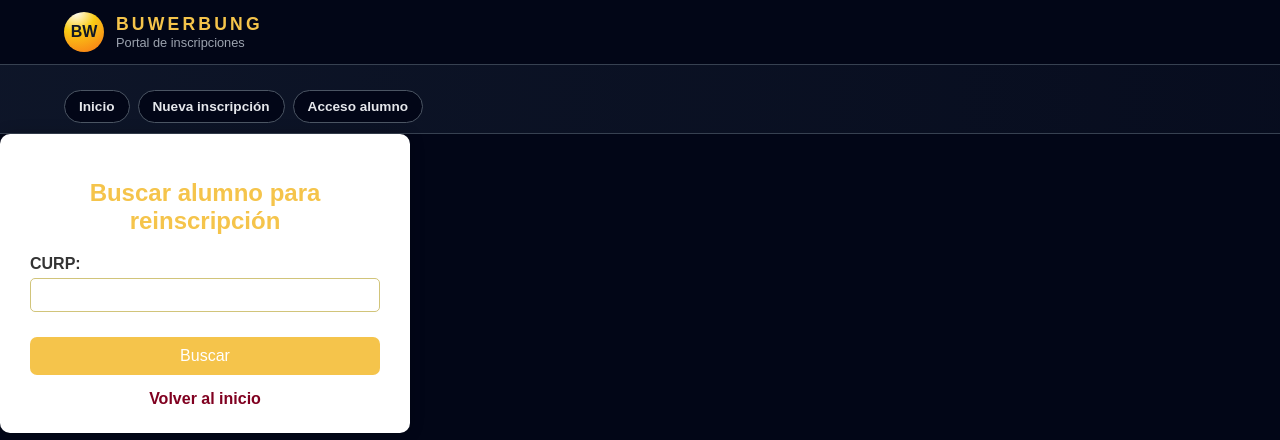
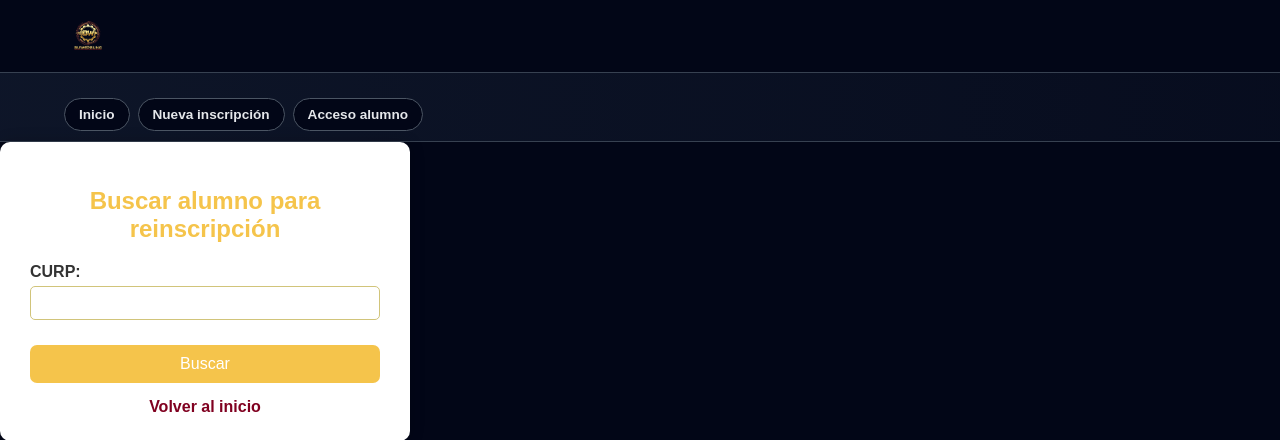
Before and after one commit to gerardotuz/prototipos, a Flask app: template templates/buscar_reinscripcion.html in a window 1280 px wide. Shown: the top 440 px of the page. Run offline with Flask 3, Linux system fonts and the light colour scheme; the template is opened without the code that fills it, so the values that code supplies are empty.

Commit message:
Update header to use logo image instead of text
Replaced logo text with an image in the header.

```diff
--- a/templates/buscar_reinscripcion.html
+++ b/templates/buscar_reinscripcion.html
@@ -6,13 +6,12 @@
     <link rel="stylesheet" href="{{ url_for('static', filename='estilos.css') }}">
 </head>
 <body>
-  <header style="background:#020617;border-bottom:1px solid #374151;padding:12px 5vw;">
+ <header style="background:#020617;border-bottom:1px solid #374151;padding:12px 5vw;">
     <div style="display:flex;align-items:center;gap:12px;">
-      <div style="width:40px;height:40px;border-radius:999px;background:radial-gradient(circle at 30% 0%,#ffffff,#facc15 40%,#f97316 100%);display:flex;align-items:center;justify-content:center;font-weight:800;color:#111827;">BW</div>
-      <div>
-        <h1 style="margin:0;font-size:1.1rem;letter-spacing:0.18em;color:#f5c44b;text-transform:uppercase;">BUWERBUNG</h1>
-        <p style="margin:0;font-size:0.8rem;color:#9ca3af;">Portal de inscripciones</p>
-      </div>
+
+     <div class="bw-logo-text">
+    <img src="{{ url_for('static', filename='/img/bw_logo.png') }}" alt="BUWERBUNG" class="bw-logo-img">
+        </div>
     </div>
   </header>
   <nav style="background:linear-gradient(90deg,rgba(15,23,42,0.9),rgba(15,23,42,0.4));border-bottom:1px solid #374151;padding:10px 5vw;display:flex;flex-wrap:wrap;gap:8px;">
```
